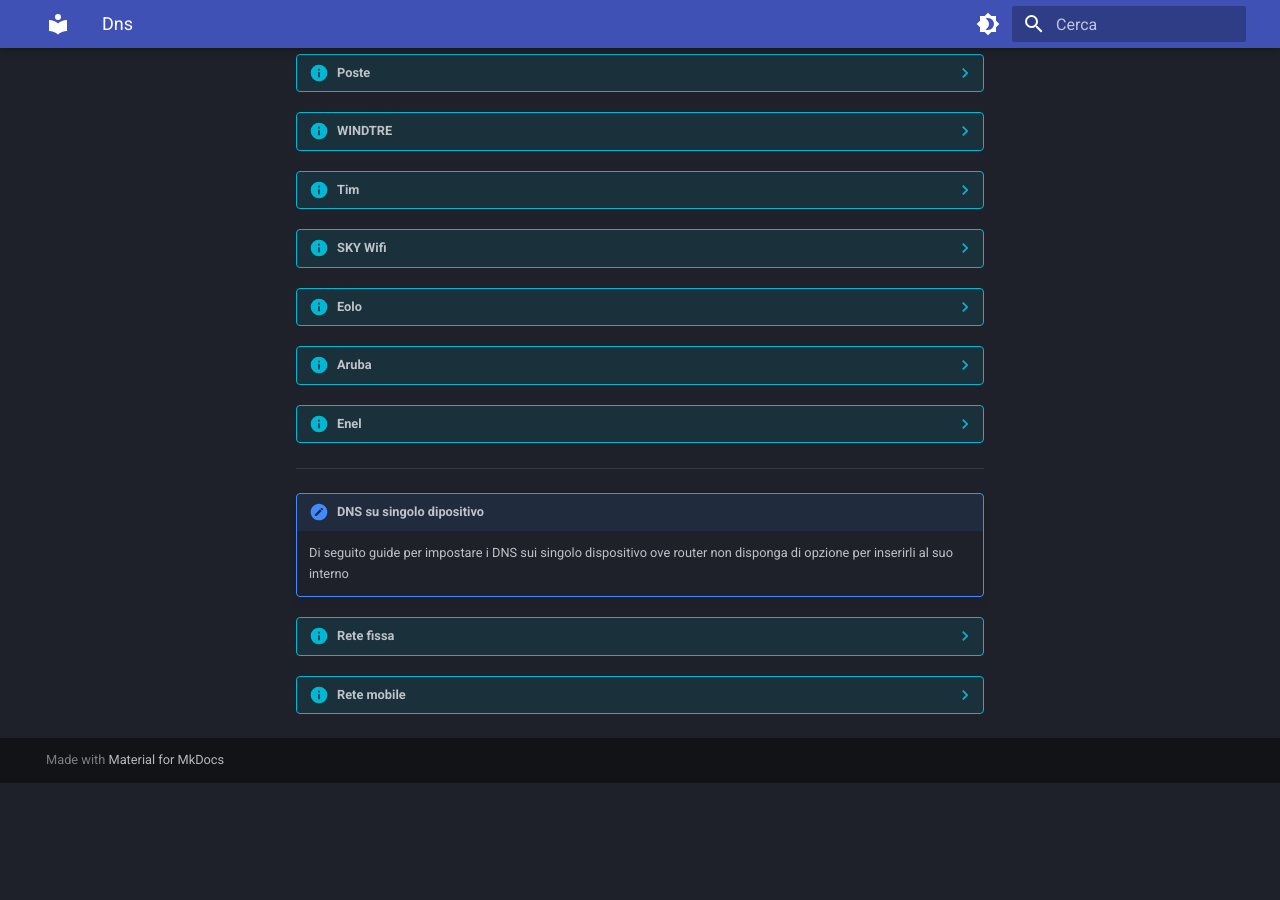
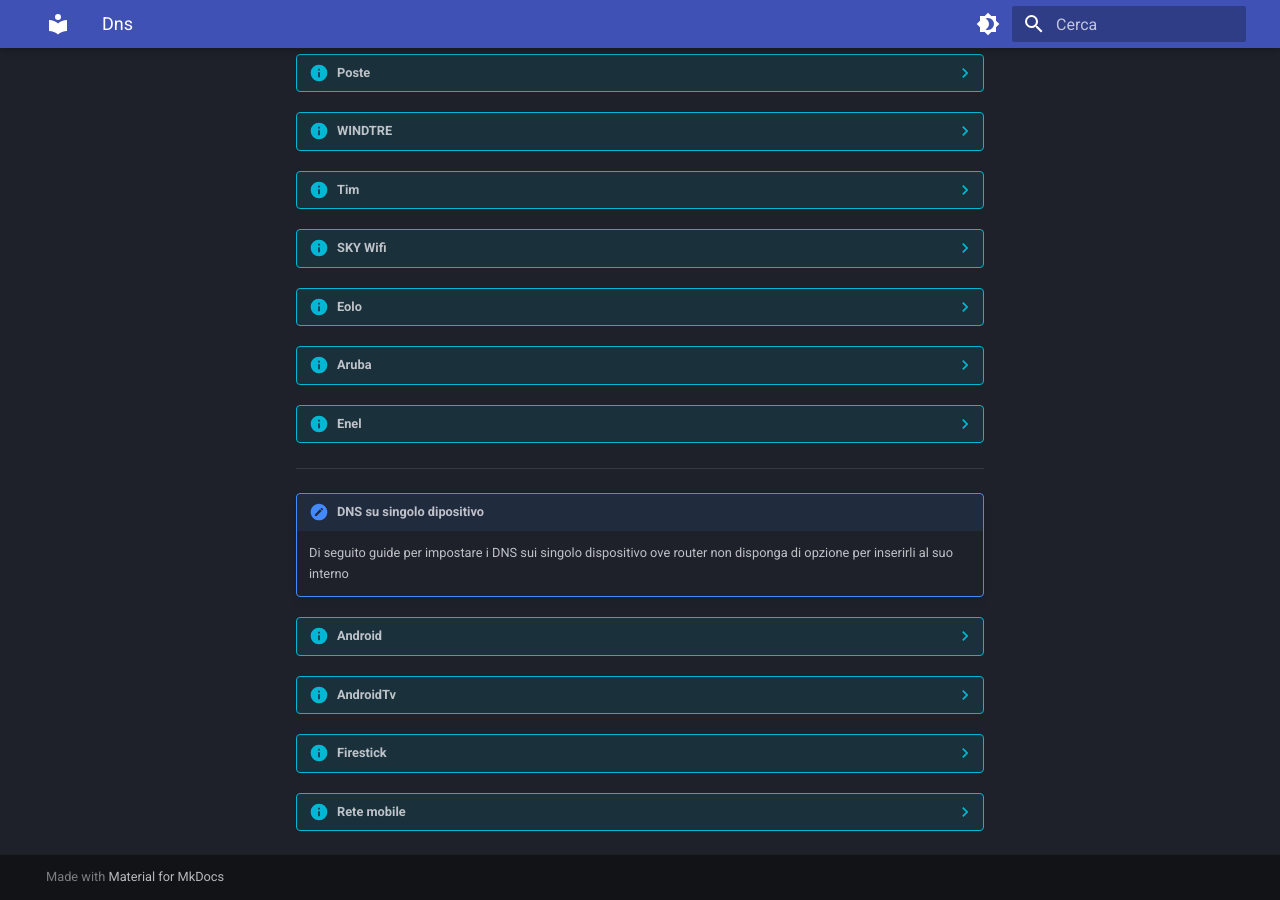
Before and after one commit to campipaolo/Mandrakodi-Wiki, an MkDocs documentation site: the page built from docs/guide/dns.md, in a window 1280 px wide and 900 px high, scrolled down 1147 px. Built offline with MkDocs 1.6.1 and Material for MkDocs 9.7.7, drawn with Linux system fonts in a browser that asks for light colours; before the commit the page ends 1930 px from its top, so only the background shows below that; part of the change alters nothing that is shown.

```diff
--- a/docs/guide/dns.md
+++ b/docs/guide/dns.md
@@ -186,47 +186,55 @@ Basta cambiare server DNS, impostandone uno che non oscura.
 !!! important "DNS su singolo dipositivo"
     Di seguito guide per impostare i DNS sui singolo dispositivo ove router non disponga di opzione per inserirli al suo interno
 
-??? info "Rete fissa"
-    **Configurazione DNS per Rete Fissa**
+??? info "Android"
+    **Smartphone/Tablet**
 
-    * **Smartphone Android:**
-      1. Impostazioni, rete e internet
-      2. A fianco della connessione premere su icona a forma di ingranaggio (proprietà connessione)
-      3. In alto a destra premere su icona a forma di matita (modifica impostazioni)
-      4. Nella sezione “Impostazioni IP” selezionare “IP Statico”
-      5. Nella sezione “Gateway” inserire ip del proprio router (es. 192.168.1.1)
-      6. Nella sezione “Lunghezza prefisso rete” inserire “24”
-      7. Nella sezione “Indirizzo IP” inserire ip diverso da Gateway  (es. 192.168.1.10)
-      8. Nelle sezioni “DNS 1” e “DNS 2” inserire Dns primario e secondario
-      9. Salvare le impostazioni
-      10. Eseguire [test dns](https://dnsleaktest.com)
-      11. Selezionare "Extended test" e attendere, deve segnare ISP con nome dei dns impostati
+    * Impostazioni, rete e internet
+    * In alto a destra premere su icona a forma di matita (modifica impostazioni)
+    * Se attivo disattivarlo da app windtre / area clienti / servizio clienti
+    * Nella sezione “Impostazioni IP” selezionare “IP Statico”
+    * Nella sezione “Gateway” inserire ip del proprio router (es. 192.168.1.1)
+    * Nella sezione “Lunghezza prefisso rete” inserire “24”
+    * Nella sezione “Indirizzo IP” inserire ip diverso da Gateway (es. 192.168.1.10)
+    * Nelle sezioni “DNS 1” e “DNS 2” inserire Dns primario e secondario
+    * Inserire i dns in formato IPV4
+    * Salvare le impostazioni
+    * Eseguire [test dns](https://dnsleaktest.com)
+    * Selezionare "Extended test" e attendere, deve segnare ISP con nome dei dns impostati
 
-    * **Android TV:**
-      1. Impostazioni (icona a forma di ingranaggio in alto a destra)
-      2. Rete Internet
-      3. Selezionare la propria connessione wifi
-      4. Nella sezione “Impostazioni IP”v selezionare “Statico”
-      5. Nella sezione “Indirizzo IP” inserire ip diverso da quello del proprio router
-      6. Nella sezione “Gateway” inserire ip del proprio router (es. 192.168.1.1)
-      7. Nella sezione “Lunghezza prefisso rete” inserire “24”
-      8. Nelle sezioni “DNS 1” e “DNS 2” inserire Dns primario e secondario
-      9. Eseguire [test dns](https://dnsleaktest.com)
-      10. Selezionare "Extended test" e attendere, deve segnare ISP con nome dei dns impostati
+??? info "AndroidTv"
+    **Tv/Chiavetta/Box**
 
-    * **Fire TV Stick:**
-      1. Cliccare  su "Impostazioni"
-      2. Selezionare "Sistemi"
-      3. Selezionare "WI-FI"
-      4. Selezionare la tua rete WI-FI e dimentica la rete WI-FI premendo il pulsante con 3 linee
-      5. Premere il pulsante di selezione
-      6. Selezionare la propria rete WI-FI
-      7. Immettere la psw WI-FI e fare clic su "Avanzate"
-      8. Inserire ip diverso da quello del proprio router
-      9. Per il “Gateway” predefinito, inserire ip del proprio router (es. 192.168.1.1)
-      10. Inserire '24' per 'Lunghezza prefisso di rete' e fare clic su 'Avanti'
-      11. Eseguire [test dns](https://dnsleaktest.com)
-      12. Selezionare "Extended test" e attendere, deve segnare ISP con nome dei dns impostati
+    * Impostazioni (icona a forma di ingranaggio in alto a destra)
+    * Rete Internet
+    * Selezionare la propria connessione wifi
+    * Nella sezione “Impostazioni IP”v selezionare “Statico”
+    * Nella sezione “Indirizzo IP” inserire ip diverso da quello del proprio router
+    * Nella sezione “Lunghezza prefisso rete” inserire “24”
+    * Nelle sezioni “DNS 1” e “DNS 2” inserire Dns primario e secondario
+    * Inserire i dns in formato IPV4
+    * Salvare le impostazioni
+    * Eseguire [test dns](https://dnsleaktest.com)
+    * Selezionare "Extended test" e attendere, deve segnare ISP con nome dei dns impostati
+
+??? info "Firestick"
+    **Chiavette Firestick Android**
+
+    * Cliccare su "Impostazioni"
+    * Selezionare "Sistemi"
+    * Selezionare "WI-FI"
+    * Selezionare la tua rete WI-FI e dimentica la rete WI-FI premendo il pulsante con 3 linee
+    * Nella sezione “Indirizzo IP” inserire ip diverso da quello del proprio router
+    * Premere il pulsante di selezione
+    * Selezionare la propria rete WI-FI
+    * Immettere la psw WI-FI e fare clic su "Avanzate"
+    * Inserire ip diverso da quello del proprio router
+    * Per il “Gateway” predefinito, inserire ip del proprio router (es. 192.168.1.1)
+    *  Inserire '24' per 'Lunghezza prefisso di rete' e fare clic su 'Avanti'
+    * Inserire i dns in formato IPV4
+    * Eseguire [test dns](https://dnsleaktest.com)
+    * Selezionare "Extended test" e attendere, deve segnare ISP con nome dei dns impostati
+
 
 
 ??? info "Rete mobile"
```
